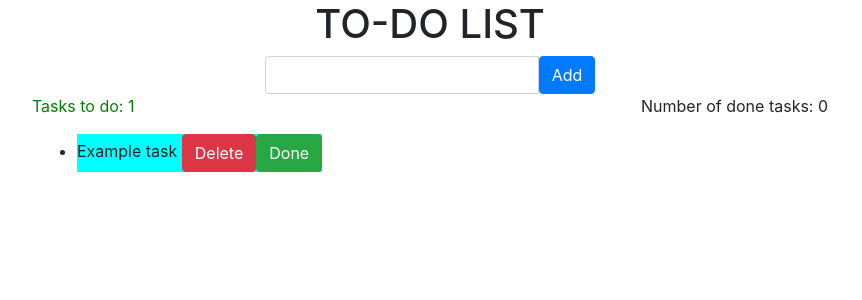
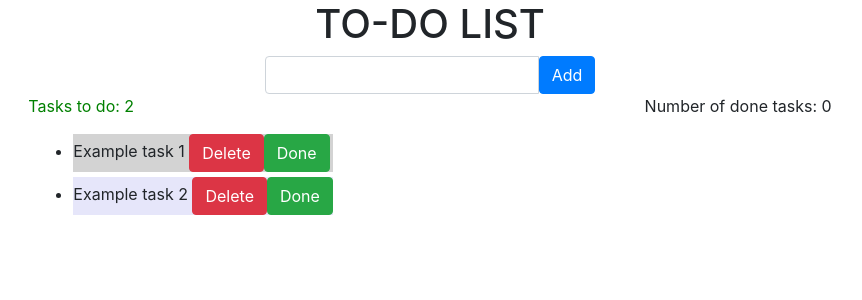
Before and after one commit to AreXe/TodolistAngular, an Angular app: page / in a window 1280 px wide. Shown: the top 300 px of the page, without its empty margins (210-1072 px from the left). Built offline with nearby package versions, Linux system fonts and the light colour scheme.

Commit message:
Add Task interface

```diff
--- a/src/app/add-task/add-task.component.ts
+++ b/src/app/add-task/add-task.component.ts
@@ -1,5 +1,6 @@
 import {Component, OnInit} from '@angular/core';
 import {TasksService} from '../services/tasks.service';
+import {Task} from '../model/task';
 
 @Component({
   selector: 'app-add-task',
@@ -17,7 +18,8 @@ export class AddTaskComponent implements OnInit {
   }
 
   add() {
-    this.tasksService.add(this.newTask);
+    const task: Task = ({name: this.newTask, created: new Date()});
+    this.tasksService.add(task);
     this.newTask = '';
   }
 
--- a/src/app/done-task/done-task.component.html
+++ b/src/app/done-task/done-task.component.html
@@ -1,6 +1,6 @@
 <p> Number of done tasks: {{doneTasksList.length}}</p>
 <ul>
   <li *ngFor="let task of doneTasksList">
-    {{task}}
+    {{task.name}}
   </li>
 </ul>
--- a/src/app/done-task/done-task.component.ts
+++ b/src/app/done-task/done-task.component.ts
@@ -1,5 +1,6 @@
 import {Component, OnInit} from '@angular/core';
 import {TasksService} from '../services/tasks.service';
+import {Task} from '../model/task';
 
 @Component({
   selector: 'app-done-task',
@@ -8,10 +9,10 @@ import {TasksService} from '../services/tasks.service';
 })
 export class DoneTaskComponent implements OnInit {
 
-  doneTasksList: Array<string> = [];
+  doneTasksList: Array<Task> = [];
 
   constructor(private tasksService: TasksService) {
-    this.tasksService.getTasksDoneObs().subscribe((tasks: Array<string>) => {
+    this.tasksService.getTasksDoneObs().subscribe((tasks: Array<Task>) => {
       this.doneTasksList = tasks;
     });
   }
--- /dev/null
+++ b/src/app/model/task.ts
@@ -0,0 +1,5 @@
+export interface Task {
+  name: string;
+  created: Date;
+  end?: Date;
+}
--- a/src/app/services/tasks.service.ts
+++ b/src/app/services/tasks.service.ts
@@ -1,40 +1,44 @@
 import {Injectable} from '@angular/core';
 import {BehaviorSubject, Observable} from 'rxjs';
+import {Task} from '../model/task';
 
 @Injectable()
 export class TasksService {
-  private tasksList: Array<string> = [];
-  private doneTasksList: Array<string> = [];
+  private tasksList: Array<Task> = [];
+  private doneTasksList: Array<Task> = [];
 
-  private tasksListObs = new BehaviorSubject<Array<string>>(this.tasksList);
-  private tasksDoneObs = new BehaviorSubject<Array<string>>(this.doneTasksList);
+  private tasksListObs = new BehaviorSubject<Array<Task>>([]);
+  private tasksDoneObs = new BehaviorSubject<Array<Task>>([]);
 
   constructor() {
-    this.tasksList = ['Example task'];
+    this.tasksList = [
+      {name: 'Example task 1', created: new Date()},
+      {name: 'Example task 2', created: new Date()},
+    ];
     this.tasksListObs.next(this.tasksList);
   }
 
-  add(task: string) {
+  add(task: Task) {
     this.tasksList.push(task);
     this.tasksListObs.next(this.tasksList);
   }
 
-  remove(task: string) {
+  remove(task: Task) {
     this.tasksList = this.tasksList.filter(e => e !== task);
     this.tasksListObs.next(this.tasksList);
   }
 
-  done(task: string) {
+  done(task: Task) {
     this.doneTasksList.push(task);
     this.remove(task);
     this.tasksDoneObs.next(this.doneTasksList);
   }
 
-  getTasksListObs(): Observable<Array<string>> {
+  getTasksListObs(): Observable<Array<Task>> {
     return this.tasksListObs.asObservable();
   }
 
-  getTasksDoneObs(): Observable<Array<string>> {
+  getTasksDoneObs(): Observable<Array<Task>> {
     return this.tasksDoneObs.asObservable();
   }
 }
--- a/src/app/todo-task/todo-task.component.html
+++ b/src/app/todo-task/todo-task.component.html
@@ -2,7 +2,7 @@
   <p [ngStyle]="{color: getColor()}">Tasks to do: {{tasksList.length}}</p>
   <ul>
     <li *ngFor="let task of tasksList; let odd = odd" [ngClass]="{'odd-li': odd, 'last-li': tasksList.length === 1}">
-      {{task}}
+      {{task.name}}
       <button type="button" class="btn btn-danger" (click)="remove(task)">Delete</button>
       <button type="button" class="btn btn-success" (click)="done(task)">Done</button>
     </li>
--- a/src/app/todo-task/todo-task.component.ts
+++ b/src/app/todo-task/todo-task.component.ts
@@ -1,5 +1,6 @@
 import {Component, OnInit} from '@angular/core';
 import {TasksService} from '../services/tasks.service';
+import {Task} from '../model/task';
 
 @Component({
   selector: 'app-todo-task',
@@ -8,10 +9,10 @@ import {TasksService} from '../services/tasks.service';
 })
 export class TodoTaskComponent implements OnInit {
 
-  tasksList = [];
+  tasksList: Array<Task> = [];
 
   constructor(private tasksService: TasksService) {
-    this.tasksService.getTasksListObs().subscribe((tasks: Array<string>) => {
+    this.tasksService.getTasksListObs().subscribe((tasks: Array<Task>) => {
       this.tasksList = tasks;
     });
   }
@@ -19,11 +20,11 @@ export class TodoTaskComponent implements OnInit {
   ngOnInit() {
   }
 
-  remove(task: string) {
+  remove(task: Task) {
     this.tasksService.remove(task);
   }
 
-  done(task: string) {
+  done(task: Task) {
     this.tasksService.done(task);
   }
 
```
